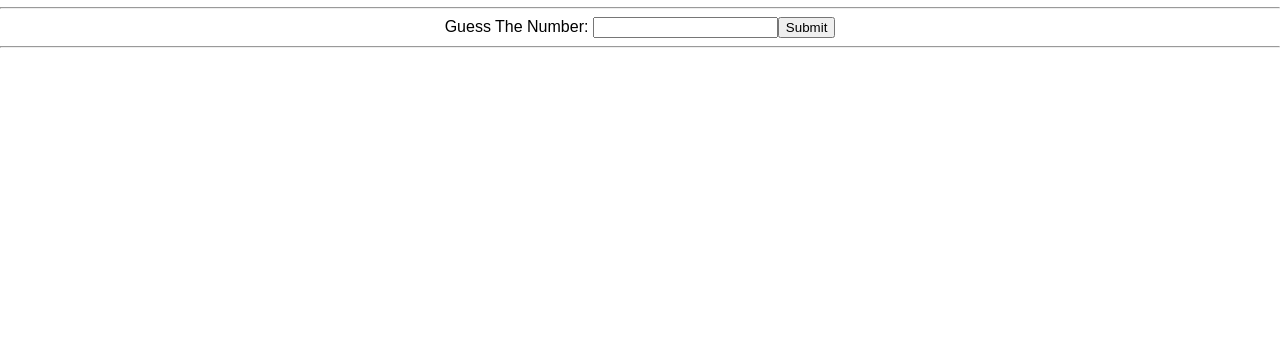
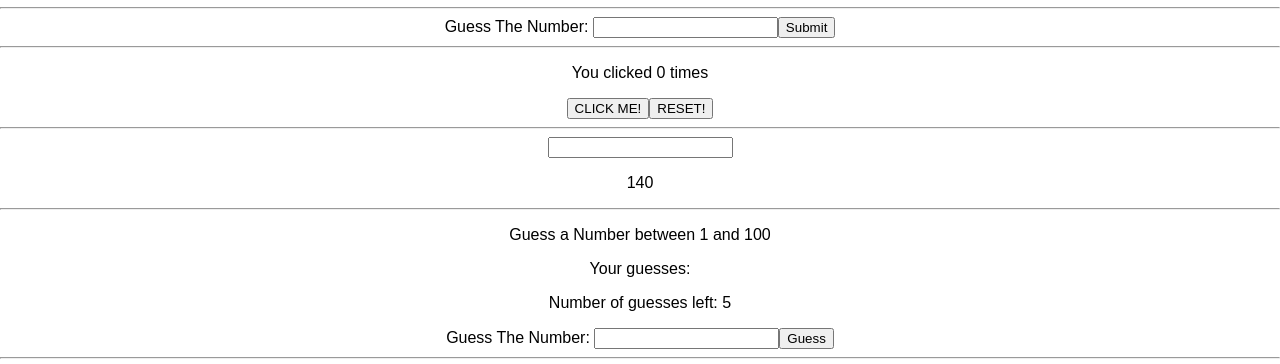
Before and after one commit to ziad-saab/react-intro-workshop, a React (Create React App) app: page / in a window 1280 px wide. Shown: the part 2020-2384 px from the top of the page. Before the commit the page ends 2076 px from the top, so only its background shows below. Built offline with nearby package versions, Linux system fonts and the light colour scheme.

Commit message:
Guess The Number game with states

```diff
--- a/src/App.js
+++ b/src/App.js
@@ -4,6 +4,9 @@ import ImageCaption from './ImageCaption.js';
 import RedBox from './RedBox.js';
 import Layout from './Layout.js';
 import GuessTheNumber from './GuessTheNumber.js';
+import YouClicked from './YouClicked.js';
+import CharacterLimit from './CharacterLimit.js';
+import NumberGuessing from './NumberGuessing.js';
 import './App.css';
 
 var imageList = [
@@ -61,6 +64,17 @@ class App extends Component {
         </GuessTheNumber>
         <hr/>
 
+        <YouClicked>
+        </YouClicked>
+        <hr/>
+
+        <CharacterLimit limit={140}>
+        </CharacterLimit>
+        <hr/>
+
+        <NumberGuessing>
+        </NumberGuessing>
+        <hr/>
       </div>
     );
   }
--- /dev/null
+++ b/src/CharacterLimit.js
@@ -0,0 +1,47 @@
+import React from 'react';
+
+/* How this will be used
+<RedBox>
+  <p>This will be in the red box</p>
+  <img alt="This too!" src="http://placekitten.com/g/200/200"/>
+</RedBox
+*/
+
+
+class CharacterLimit extends React.Component {
+    constructor(){
+        super();
+        this.state = {
+            inputValue : ""
+        };
+
+        this._handleInput = this._handleInput.bind(this);
+    }
+
+
+    //_handleInput takes in an event, compare with buttonClick in YouClicked
+    //those did not take in event
+    //Here I need access to event.target
+    //This willll receive the DOM event,
+    //and you'll get one every time the value of the input field changes.
+    //target is the DOM element, and value is its current value. (in this case the text inside the textbox)
+    _handleInput(event){
+        var value = event.target.value;
+        if(event.target.value.length <= this.props.limit){
+            this.setState({inputValue: value});
+        }
+    }
+
+    render(){
+        return(
+            <div className='CharacterLimit'>
+                <input type="text" value={this.state.inputValue} onInput={this._handleInput}/>
+                <p>{this.props.limit - this.state.inputValue.length}</p>
+            </div>
+            )
+
+    }
+
+}
+
+export default CharacterLimit;
--- /dev/null
+++ b/src/NumberGuessing.js
@@ -0,0 +1,119 @@
+import React from 'react';
+
+class NumberGuessing extends React.Component {
+    constructor(){
+        super();
+        this.state = {};
+    }
+
+    //_startGame() will use this.setState to reset the game. It will set the gameStatus to playing,
+    //the numberToGuess using Math.random, and the guesses to an empty array.
+    // = () => is the shorthand for binding _startGame to this ALWAYS!!
+    _startGame = () =>{
+        //NTS:dont have to use state.propName when inside setStatus
+        console.log(this.state.gameStatus, "the gameStatus within _startGame")
+
+        this.setState({
+            gameStatus: "playing",
+            numberToGuess: Math.floor(Math.random() * (100 - 1)) + 1,
+            guesses: [],
+            guessString: ""
+        });
+    }
+
+
+    _handleButtonClick(event){
+        event.preventDefault();
+
+        console.log(this.state.numberToGuess);
+        console.log(Number(this.refs.userGuess.value));
+
+        let currentGuesses = this.state.guesses;
+        currentGuesses.push(this.refs.userGuess.value)
+
+        if(Number(this.refs.userGuess.value) === this.state.numberToGuess){
+            this.setState({
+                guessString: "YOU GOT IT, YOU WIN :) !!",
+                gameStatus: "win",
+                guesses: currentGuesses
+            });
+        }
+        else if (Number(this.refs.userGuess.value) < this.state.numberToGuess){
+            this.setState({guessString:"TOO LOW :( !!"});
+            if(+this.state.guesses.length >= 5){
+                this.setState({
+                    gameStatus: "lose",
+                    guessString: "YOU LOSE :(!!",
+                    guesses: currentGuesses
+                });
+            }
+        }
+        else {
+            this.setState({guessString:"TOO HIGH :( !!"});
+            if(+this.state.guesses.length >= 5){
+                this.setState({
+                    gameStatus: "lose",
+                    guessString: "YOU LOSE :(!!",
+                    guesses: currentGuesses
+                });
+            }
+        }
+    }
+
+    componentDidMount(){
+        this._startGame();
+    }
+
+    render(){
+        if(this.state.gameStatus === undefined){
+            //Need to know how this works
+            return null;
+        }
+        else if(this.state.gameStatus === "win" || this.state.gameStatus === "lose"){
+            return (
+                //without a form
+                //with form would have to a event.preventDefault in _startGame function
+                    <div>
+                        <p>{this.state.guessString}</p>
+                        <p>Click button to restart!!</p>
+                        <input type="button" value="Restart" onClick={this._startGame}/>
+                    </div>
+            );
+        }
+
+        return (
+            //using for as I am using a prevent default in _handleButtonClick
+            //Could have done it without the form tags and using onClick on button instead
+            <form className="number-guessing-form" onSubmit={this._handleButtonClick.bind(this)}>
+                {/*The name tag is not being used, ref tagged used in _handleButtonClick()*/}
+                <p>Guess a Number between 1 and 100</p>
+                <p>Your guesses: {this.state.guesses[0]} {this.state.guesses[1]} {this.state.guesses[2]} {this.state.guesses[3]} {this.state.guesses[4]} </p>
+                <p>Number of guesses left: {5-this.state.guesses.length}</p>
+                <p>{this.state.guessString}</p>
+                Guess The Number: <input type="text" ref="userGuess" name="number"/>
+                <input type="submit" value="Guess"/>
+            </form>
+        );
+    }
+}
+
+export default NumberGuessing;
+
+
+/*
+    Since you'll be starting a game from multiple places (initial mounting, and clicking NEW GAME),
+    your constructor function should assign an empty object to this.state. You should have a method
+    called _startGame that will use this.setState to reset the game. It will set the gameStatus to playing,
+    the numberToGuess using Math.random, and the guesses to an empty array.
+
+    In the render method, if this.state.gameStatus is not defined, simply return null.
+
+    The next thing you'll want to do is start a new game when the component gets mounted in the DOM.
+    There happens to be a method that you can implement in your component that will be called exactly
+    as soon as the component gets mounted: componentDidMount. If you add this method to your component,
+    React will call it right after your component is displayed on the screen.
+    In this method, you can call this._startGame() to make this happen.
+    This will in turn call setState, which will re-render your component.
+    At that point the game will start :)
+
+*/
--- /dev/null
+++ b/src/YouClicked.js
@@ -0,0 +1,56 @@
+import React from 'react';
+
+/* How this will be used
+<RedBox>
+  <p>This will be in the red box</p>
+  <img alt="This too!" src="http://placekitten.com/g/200/200"/>
+</RedBox
+*/
+
+class YouClicked extends React.Component {
+  constructor() {
+    super();
+    this.state = {
+      timesClicked: 0,
+      timesReset: 0
+    };
+
+    /*NTS: Binding*/
+    /*need to use .bind(this)*/
+    this._handleButtonClick = this._handleButtonClick.bind(this);
+    this._handleButtonReset = this._handleButtonReset.bind(this);
+  }
+
+  _handleButtonClick(){
+    //NTS: USING this.state
+    //need to use this.state over here
+    //this.setState part of react to change props of state in constructor
+    this.setState({timesClicked: this.state.timesClicked+1});
+  }
+
+  _handleButtonReset(){
+    this.setState({timesClicked: 0, timesReset: this.state.timesReset+1});
+  }
+
+  render() {
+    return (
+      <div className="you-clicked">
+        <p>You clicked {(this.state.timesClicked)} times</p>
+        <button type="button" onClick={this._handleButtonClick}>CLICK ME!</button>
+        <button type="button" onClick={this._handleButtonReset}>RESET!</button>
+      </div>
+    );
+  }
+}
+
+/*Add a method constructor to your YouClicked component. In it, call super() and then assign this.state an object
+with a single key timesClicked with the value 0. Then, in your render method, add a {this.state.timesClicked}
+somewhere to see the output. It should say 0 if you preview it in the browser.
+
+Add an onClick event handler to the button of your component. This should call a method of your component called
+_handleButtonClick. In this method, you should use this.setState to change the state of your component.
+The reason why you call this.setState instead of simply re-assigning with this.state.
+timesClicked++ has to do with hw React detects that it has to render your component.
+Here, what you want to do in your event handler is:*/
+
+export default YouClicked;
```
Also changed, not shown: src/GuessTheNumber.js (+0 -24 lines).
